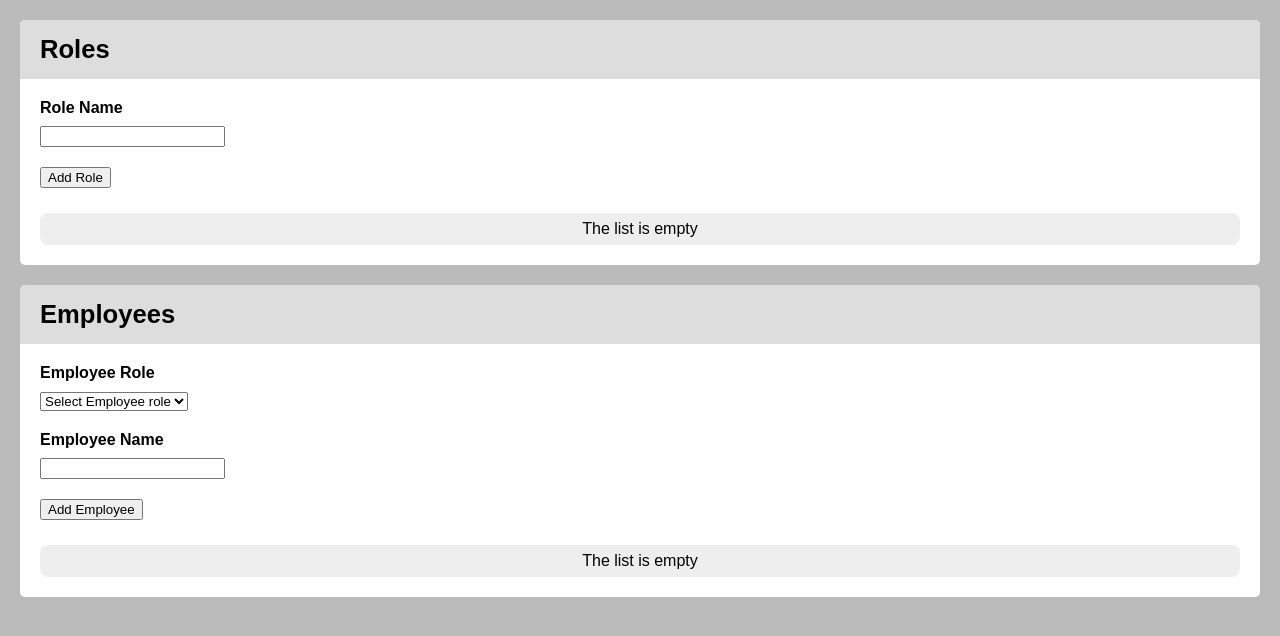
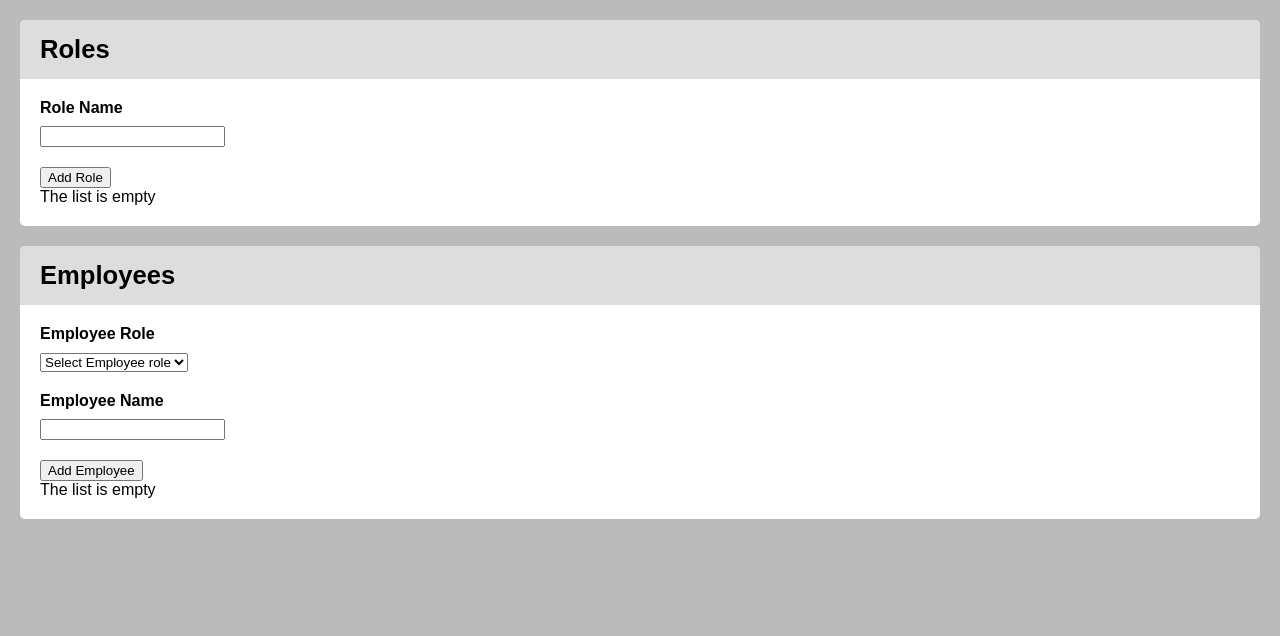
Before and after one commit to fichorka/react-redux-app, a React app: page / in a window 1280 px wide. Shown: the top 636 px of the page. Built offline with nearby package versions, Linux system fonts and the light colour scheme.

Commit message:
Revert "fix list status message"
This reverts commit ef0e9e0cc583cc5e357fb6d0aa7f7b2427ba588c.

```diff
--- a/src/functions/index.js
+++ b/src/functions/index.js
@@ -5,7 +5,7 @@ import ListHeader from '../components/ListHeader'
 export const generateListItems = (table, TEMPLATE, name, actionCreators, dispatch) => {
 
 	if (!table.length) {
-		return <span className="list status row">The list is empty</span>
+		return <span className="list-status list-field">The list is empty</span>
 	}
 
 	const listRows = []
--- a/src/style.css
+++ b/src/style.css
@@ -106,9 +106,7 @@ body {
 	display: block;
 	text-align: center;
 	margin: 25px auto 0;
-	background: #eee;
-	line-height:2em;
-	height: 2em;
+	background: #ccc;
 	border-radius: 0.5em;
 }
 
```
